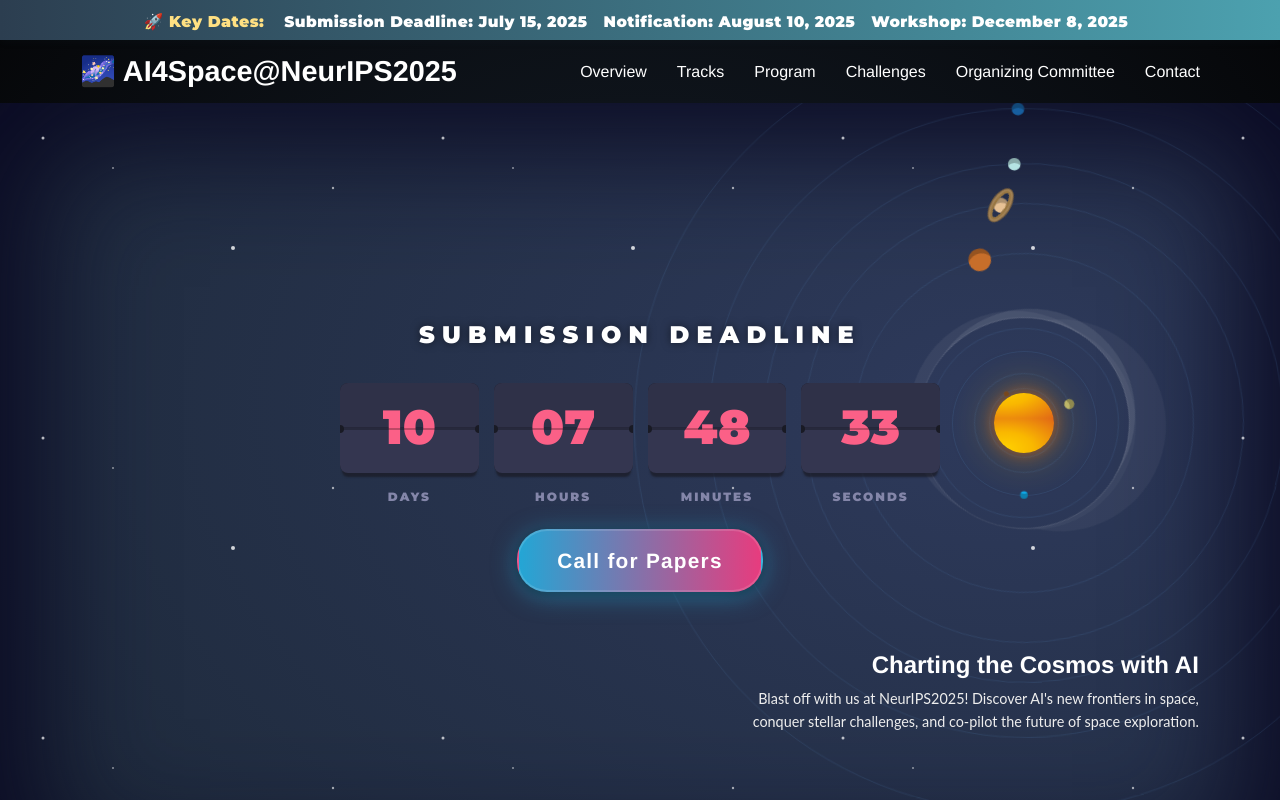
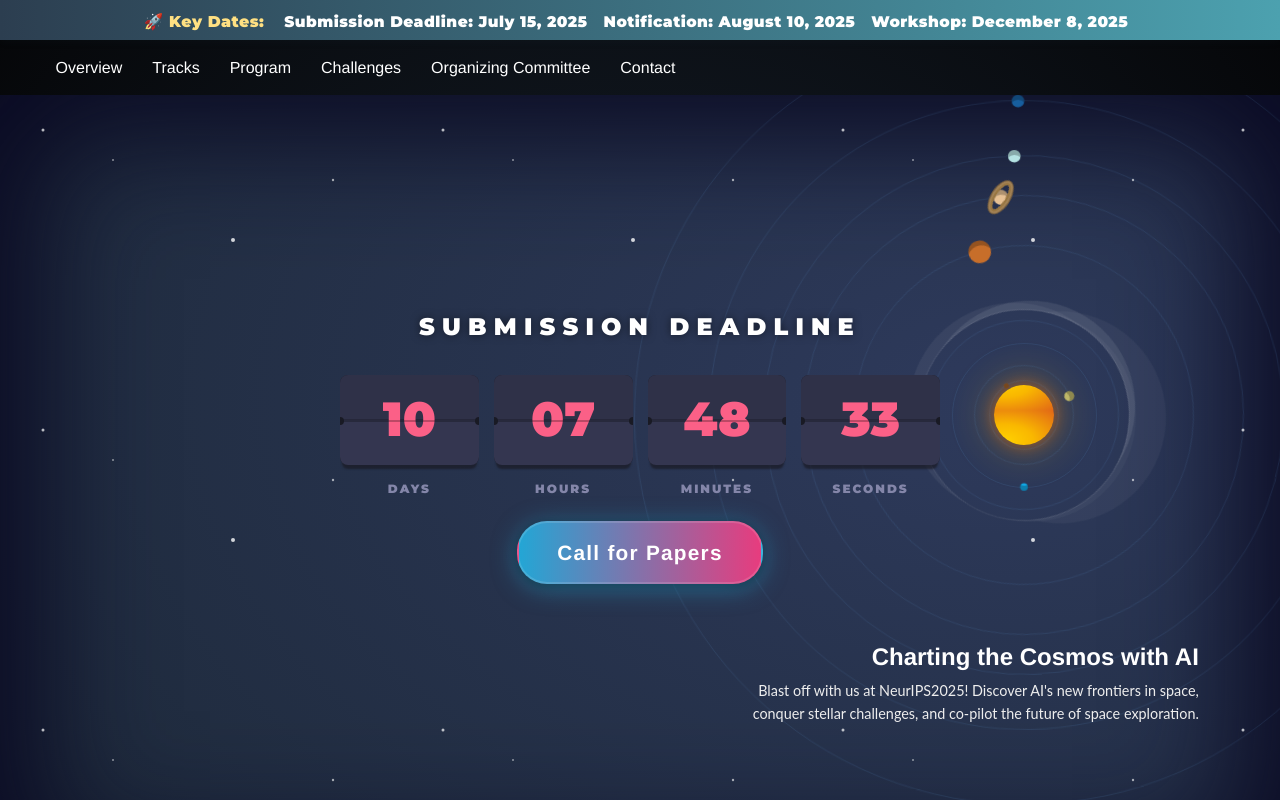
Before and after one commit to sirbastiano/Ai4Space-Page, a plain HTML site: page frontend/index.html in a window 1280 px wide. Drawn offline with nearby package versions, Linux system fonts and the light colour scheme; no server answers.

Commit message:
Refactor navigation styles: align items to the left, adjust padding, and set background to transparent

```diff
--- a/frontend/index.html
+++ b/frontend/index.html
@@ -19,7 +19,6 @@
                 <span class="key-date-item"><strong>Workshop:</strong> December 8, 2025</span>
             </div>
             <nav>
-                <div class="logo">🌌 AI4Space@NeurIPS2025</div> <!-- Catchier Logo -->
                 <ul>
                     <li><a href="/">Overview</a></li> <!-- Changed to root path -->
                     <li><a href="/#tracks">Tracks</a></li> <!-- Link to section on main page -->
--- a/frontend/style.css
+++ b/frontend/style.css
@@ -769,13 +769,12 @@
 
 nav {
     display: flex;
-    justify-content: space-between;
+    justify-content: flex-start; /* Align items to the start (left) */
     align-items: center;
-    padding: 20px 40px;
-    max-width: 1200px;
-    margin: 0 auto;
+    padding: 1em 2%; /* Adjust padding as needed */
     position: relative;
-    z-index: 20;
+    z-index: 1000;
+    background: transparent; /* Set background to transparent */
 }
 
 nav .logo {
@@ -786,8 +785,9 @@
 
 nav ul {
     list-style: none;
-    padding: 0;
     display: flex;
+    margin: 0; /* Remove default margin */
+    padding: 0; /* Remove default padding */
 }
 
 nav ul li {
```
